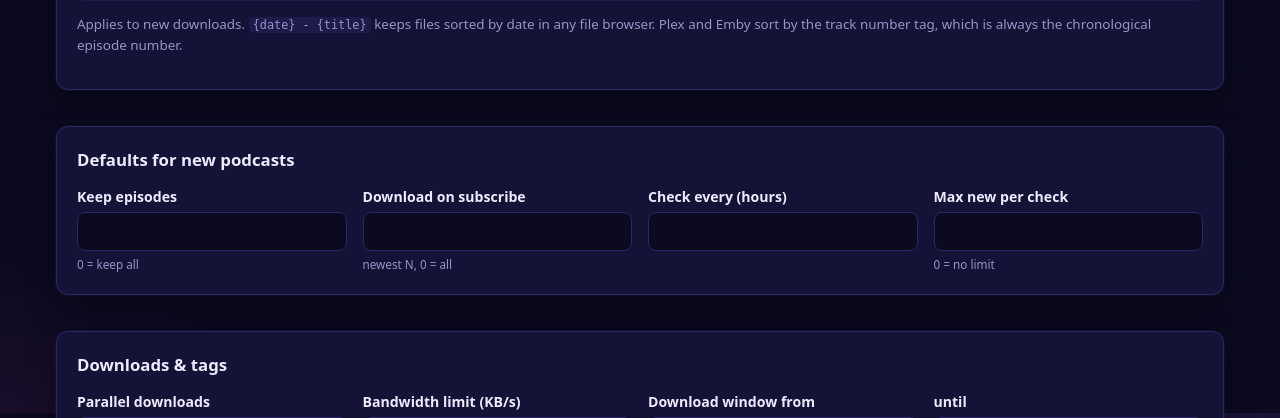
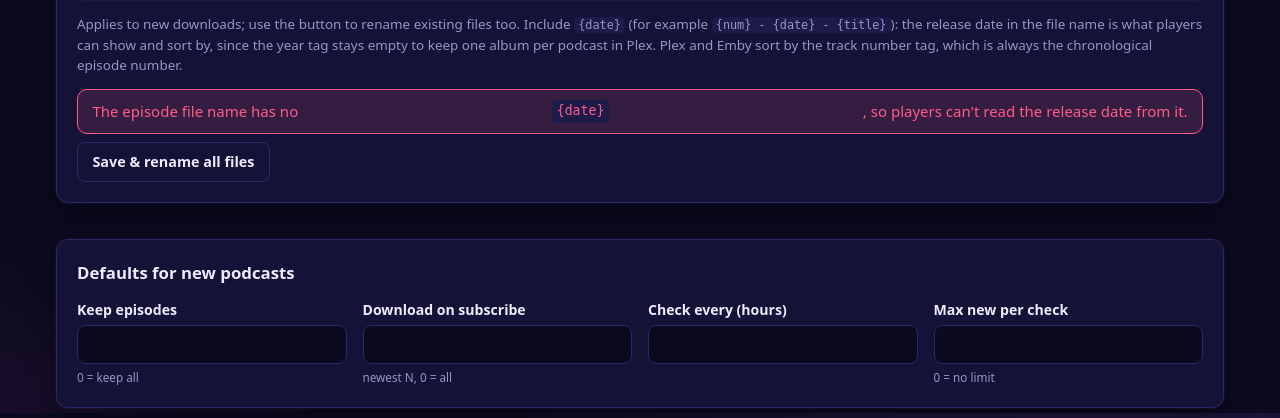
Before and after one commit to thetwistedchi/podshelf, a FastAPI app: template app/templates/settings.html in a window 1280 px wide. Shown: the part 387-805 px from the top of the page. Run offline with FastAPI, Linux system fonts and the light colour scheme; the template is opened without the code that fills it, so the values that code supplies are empty; parts of the project's set-up code (start-up, migrations or seed data) failed here and were passed over.

Commit message:
Rename all downloaded files to the current naming scheme
- Settings > File naming: "Save & rename all files" saves the settings
  and applies naming, folders, tags and covers to every downloaded file
  in the background (only one run at a time)
- Warning when the episode file name has no {date}, with a hint that
  players read the release date from the file name

Co-Authored-By: Claude Opus 5.5 <noreply@anthropic.com>
Claude-Session: https://claude.ai/code/session_0196nJJMCeUhwXvo75KPrmLw

```diff
--- a/app/main.py
+++ b/app/main.py
@@ -53,9 +53,21 @@ async def lifespan(_app):
     yield
 
 
-def _retag_everything():
-    """One-time pass after an update that changes what is written into the files."""
-    log.info("updating tags of all downloaded episodes (one-time)")
+_retag_lock = threading.Lock()
+
+
+def _retag_everything(reason="one-time"):
+    """Apply naming, folders, tags and covers to every downloaded file."""
+    if not _retag_lock.acquire(blocking=False):
+        return  # already running
+    try:
+        _retag_all(reason)
+    finally:
+        _retag_lock.release()
+
+
+def _retag_all(reason):
+    log.info("updating tags of all downloaded episodes (%s)", reason)
     for r in db.query("SELECT id FROM podcasts"):
         try:
             downloader.retag_podcast(r["id"])
@@ -804,6 +816,17 @@ def _apply_settings(form):
         db.set_setting(k, v)
 
 
+@app.post("/settings/apply-naming")
+async def apply_naming(request: Request):
+    _apply_settings(await request.form())
+    if _retag_lock.locked():
+        flash(request, "Files are already being renamed and retagged, please wait until that is done.", "error")
+    else:
+        threading.Thread(target=_retag_everything, args=("naming changed",), daemon=True, name="retag-all").start()
+        flash(request, "Settings saved. All downloaded files are being renamed and retagged in the background.")
+    return back("/settings")
+
+
 @app.post("/sync/run")
 async def sync_now(request: Request):
     form = await request.form()
--- a/app/templates/settings.html
+++ b/app/templates/settings.html
@@ -17,7 +17,9 @@
         <small><code>{date}</code> <code>{title}</code> <code>{num}</code> <code>{year}</code> <code>{month}</code> <code>{day}</code> <code>{podcast}</code> <code>{author}</code></small></label>
     </div>
     <div class="preview">Preview: <code id="naming-preview">{{ sample }}</code></div>
-    <p class="small muted">Applies to new downloads. <code>{date} - {title}</code> keeps files sorted by date in any file browser. Plex and Emby sort by the track number tag, which is always the chronological episode number.</p>
+    <p class="small muted">Applies to new downloads; use the button to rename existing files too. Include <code>{date}</code> (for example <code>{num} - {date} - {title}</code>): the release date in the file name is what players can show and sort by, since the year tag stays empty to keep one album per podcast in Plex. Plex and Emby sort by the track number tag, which is always the chronological episode number.</p>
+    {% if '{date}' not in s.episode_format %}<div class="flash error">The episode file name has no <code>{date}</code>, so players can't read the release date from it.</div>{% endif %}
+    <div class="actions"><button class="btn" formaction="/settings/apply-naming" onclick="return confirm('Save and rename all downloaded files to this scheme?')">Save &amp; rename all files</button></div>
   </section>
 
   <section class="card">
```
